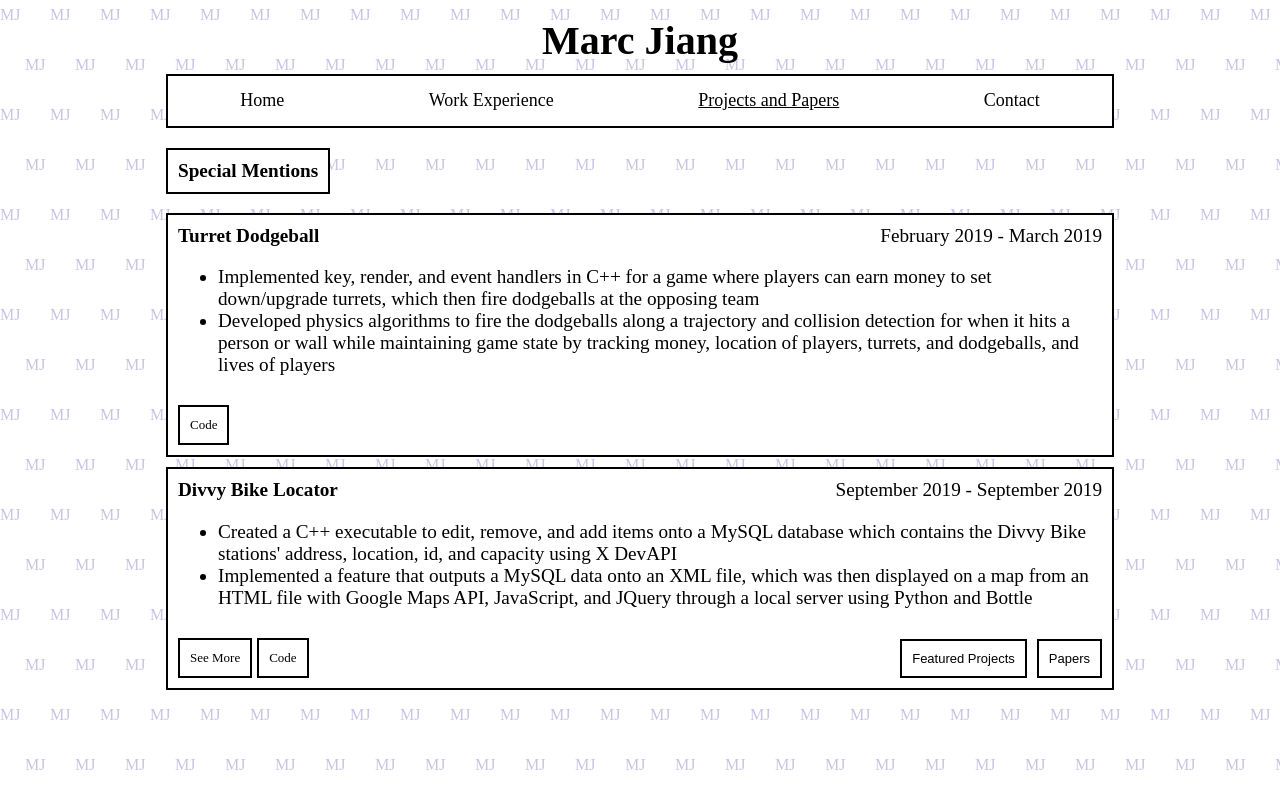
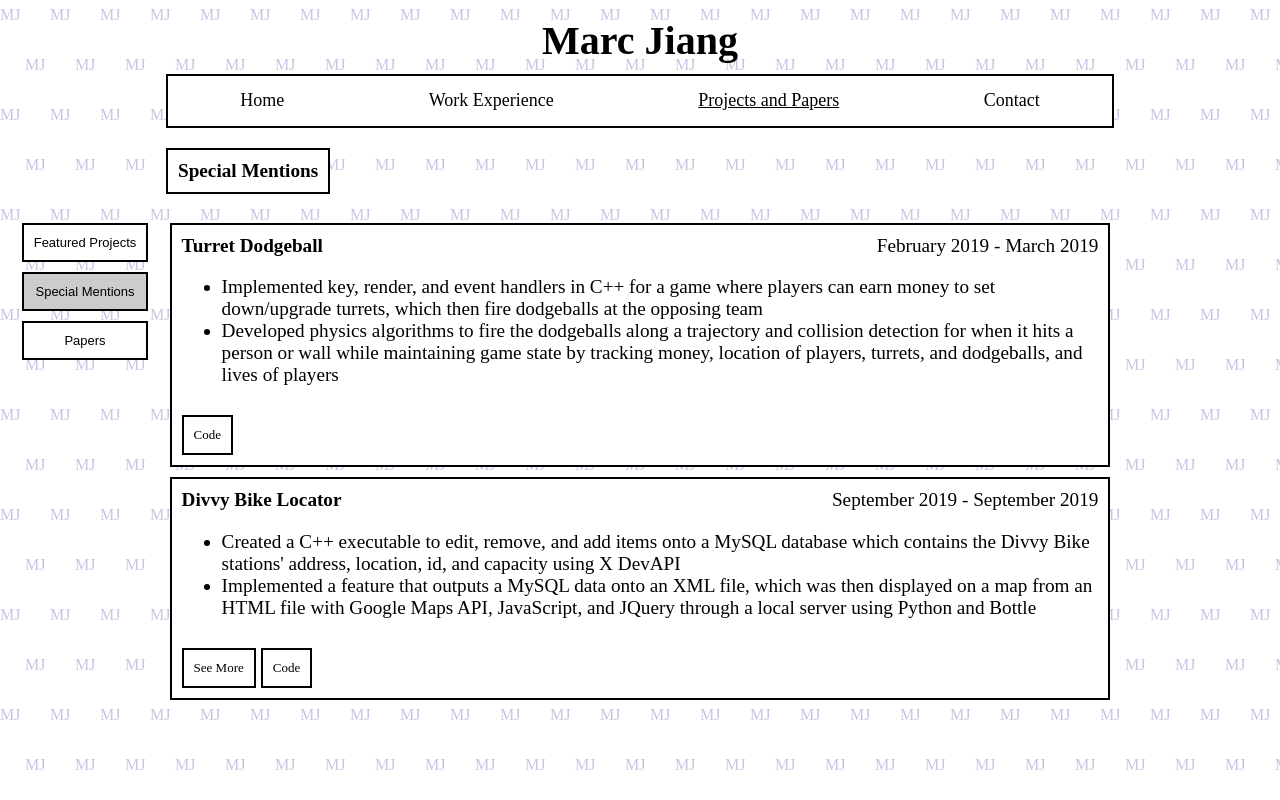
Before and after one commit to howdym/howdym.github.io, a plain HTML site: page projects.html in a window 1280 px wide. Both pictures are taken after a click on the button "Special Mentions". Drawn offline with Linux system fonts and the light colour scheme.

Commit message:
added sidebar and improved display for smaller screens

```diff
--- a/projects.html
+++ b/projects.html
@@ -5,7 +5,7 @@
     </head>
 
     <body>
-        <div class="content">
+        <div class="all-content">
             <h1 role="banner">Marc Jiang</h1>
             <nav aria-label="Main Navigation" role="navigation">
                 <a href="index.html" aria-label="Go to Home Page">Home</a>
@@ -18,11 +18,21 @@
                 <div class=fadeIn id="top">
                     <h3 class="block">Featured Projects</h3>
 
+                    <div class="content-plus-sidebar">
+                        <div role="group" aria-labelledby="Navigation Buttons" class="nav-buttons">
+                            <button class="block active" disabled aria-label="Featured Projects">Featured Projects</button>
+                            <button class="block" value="top,special" onClick="toggle(this)" aria-label="Go to Special Mentions">Special Mentions</button>
+                            <button class="block" value="top,papers" onClick="toggle(this)" aria-label="Go to Papers">Papers</button>
+                        </div>
+
+                        <div class="content">
                             <div class="transparent-row">
                                 <div class="block" id="place">
                                     <p>
                                         <b>Tangicraft</b>
                                     </p>
+
+                                    <img src="tangicraft.gif" alt="Demo of Tangicraft"/>
 
                                     <p>
                                         Using OpenCV and Mediapipe Hands to detect hand motion, hand gestures,
@@ -57,21 +67,17 @@
                                         <a href="https://github.com/howdym/TangiCraft/tree/standarized" target="_blank" class="block" aria-label="Code to Tangicraft">Code</a>
                                     </div>
                                 </div>
-                        <div class="block">
-                            <img src="tangicraft.gif" alt="Demo of Tangicraft"/>
-                        </div>
                             </div>
 
                             <br>
 
                             <div class="transparent-row">
                                 <div class="block">
-                            <img src="slackSearch.gif" alt="Demo of Slack Search"/>
-                        </div>
-                        <div class="block">
                                     <p>
                                         <b>Slack Search</b>
                                     </p>
+
+                                    <img id="right-image" src="slackSearch.gif" alt="Demo of Slack Search"/>
 
                                     <p>
                                         This was a group project made by my team for a class. The objective of this
@@ -97,9 +103,7 @@
                                         <div class="link-buttons">
                                             <a href="https://github.com/tkkwon1998/cs338-slack-search" target="_blank" class="block" aria-label="Code to Slack Search">Code</a>
                                         </div>
-                                <div role="group" aria-labelledby="Navigation Buttons" class="nav-buttons">
-                                    <button class="block" value="top,special" onClick="toggle(this)" aria-label="Go to Special Mentions">Special Mentions</button>
-                                    <button class="block" value="top,papers" onClick="toggle(this)" aria-label="Go to Papers">Papers</button>
+                                    </div>
                                 </div>
                             </div>
                         </div>
@@ -109,6 +113,14 @@
                 <div class="fadeOut" id="special">
                     <h3 class="block">Special Mentions</h3>
 
+                    <div class="content-plus-sidebar">
+                        <div role="group" aria-labelledby="Navigation Buttons" class="nav-buttons">
+                            <button class="block" value="special,top" onClick="toggle(this)" aria-label="Go to Featured Projects">Featured Projects</button>
+                            <button class="block active" disabled aria-label="Special Mentions">Special Mentions</button>
+                            <button class="block" value="special,papers" onClick="toggle(this)" aria-label="Go to Papers">Papers</button>
+                        </div>
+
+                        <div class="content">
                             <div class="block">
                                 <div id="header">
                                     <b>Turret Dodgeball</b>
@@ -156,9 +168,7 @@
                                         <a href="https://github.com/howdym" target="_blank" class="block" aria-label="Link to Github">See More</a>
                                         <a href="https://github.com/howdym/bikeLocator" target="_blank" class="block" aria-label="Code to Bike Locator">Code</a>
                                     </div>
-                            <div role="group" aria-labelledby="Navigation Buttons" class="nav-buttons">
-                                <button class="block" value="special,top" onClick="toggle(this)" aria-label="Go to Featured Projects">Featured Projects</button>
-                                <button class="block" value="special,papers" onClick="toggle(this)" aria-label="Go to Papers">Papers</button>
+                                </div>
                             </div>
                         </div>
                     </div>
@@ -167,6 +177,14 @@
                 <div class="fadeOut" id="papers">
                     <h3 class="block">Papers</h3>
 
+                    <div class="content-plus-sidebar">
+                        <div role="group" aria-labelledby="Navigation Buttons" class="nav-buttons">
+                            <button class="block" value="papers,top" onClick="toggle(this)" aria-label="Go to Featured Projects">Featured Projects</button>
+                            <button class="block" value="papers,special" onClick="toggle(this)" aria-label="Go to Special Mentions">Special Mentions</button>
+                            <button class="block active" disabled aria-label="Papers">Papers</button>
+                        </div>
+
+                        <div class="content">
                             <div class="block">
                                 <div id="header">
                                     <b>
@@ -177,10 +195,7 @@
                                 </div>
                                 <br>
                                 Marcelo Worsley, Kevin Mendoza Tudares, Tim Mwiti, Mitchell Zhen, Marc Jiang
-
-                        <div role="group" aria-labelledby="Navigation Buttons" class="nav-buttons">
-                            <button class="block" value="papers,top" onClick="toggle(this)" aria-label="Go to Featured Projects">Featured Projects</button>
-                            <button class="block" value="papers,special" onClick="toggle(this)" aria-label="Go to Special Mentions">Special Mentions</button>
+                            </div>
                         </div>
                     </div>
                 </div>
--- a/styles.css
+++ b/styles.css
@@ -54,7 +54,7 @@ nav a:hover, nav a.curr {
 }
 
 img {
-    margin: 0px 10px 0px 10px;
+    margin: 0px 10px 0px 0px;
 }
 
 button.block {
@@ -62,16 +62,19 @@ button.block {
     font-size: small;
     color: black;
     text-decoration: none;
-    width: fit-content;
-    height: fit-content;
     font-weight: normal ! important;
+}
+
+button.active {
+    background-color: #ccc;
+    box-shadow: none ! important;
 }
 
 button:focus {
     outline: none ! important;
 }
 
-.content {
+.all-content {
     position: relative;
     z-index: 99;
     margin: 0 auto;
@@ -91,6 +94,19 @@ button:focus {
     transition: all 0.2s linear;
 }
 
+.content-plus-sidebar {
+    width: 100vw;
+    position: relative;
+    left: 50%;
+    right: 50%;
+    margin-left: -50vw;
+    margin-right: -50vw;
+    display: grid;
+    grid-template-columns: 12.5% 75% 12.5%;
+    grid-template-areas: "nav-buttons content .";
+    align-items: start;
+}
+
 .transparent-row {
     display: flex;
     justify-content: space-between;
@@ -102,8 +118,10 @@ button:focus {
 
 .nav-buttons {
     display: flex;
-    justify-content: flex-end;
-    align-items: flex-end;
+    float: left;
+    flex-direction: column;
+    width: fit-content;
+    justify-self: center;
 }
 
 .link-buttons a, a#note {
@@ -164,3 +182,19 @@ div #header {
 div #contact {
     width: fit-content;
 }
+
+.content {
+    width: 98%;
+    justify-self: center;
+}
+
+img {
+    display: inline;
+    height: 150px;
+    float: left;
+}
+
+#right-image {
+    float: right;
+    margin: 0px 0px 0px 10px;
+}
```
Also changed, not shown: contact.html (+1 -1 lines), index.html (+28 -13 lines), resume.html (+1 -1 lines). Lines whose indentation alone changed are shown as unchanged.
